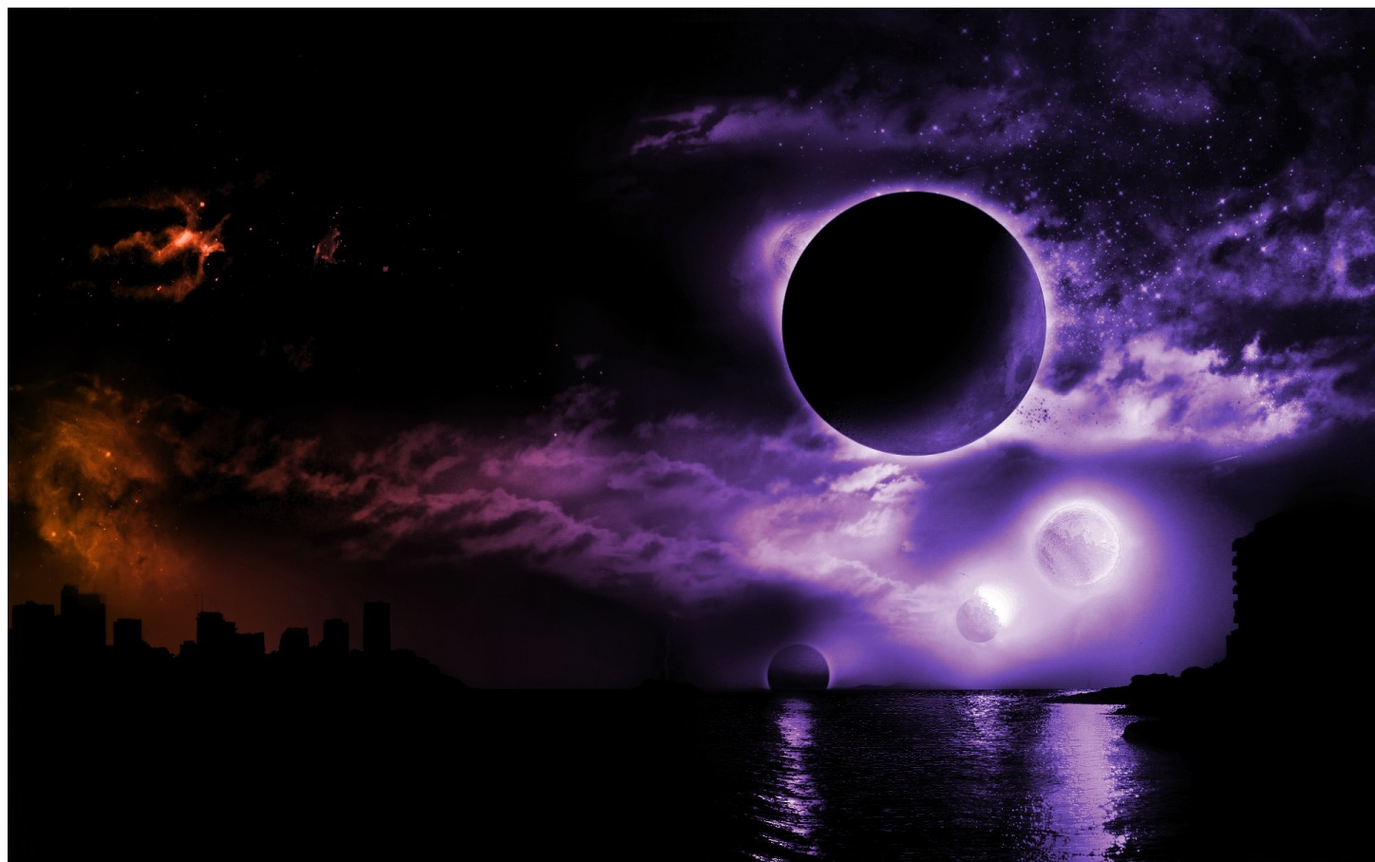
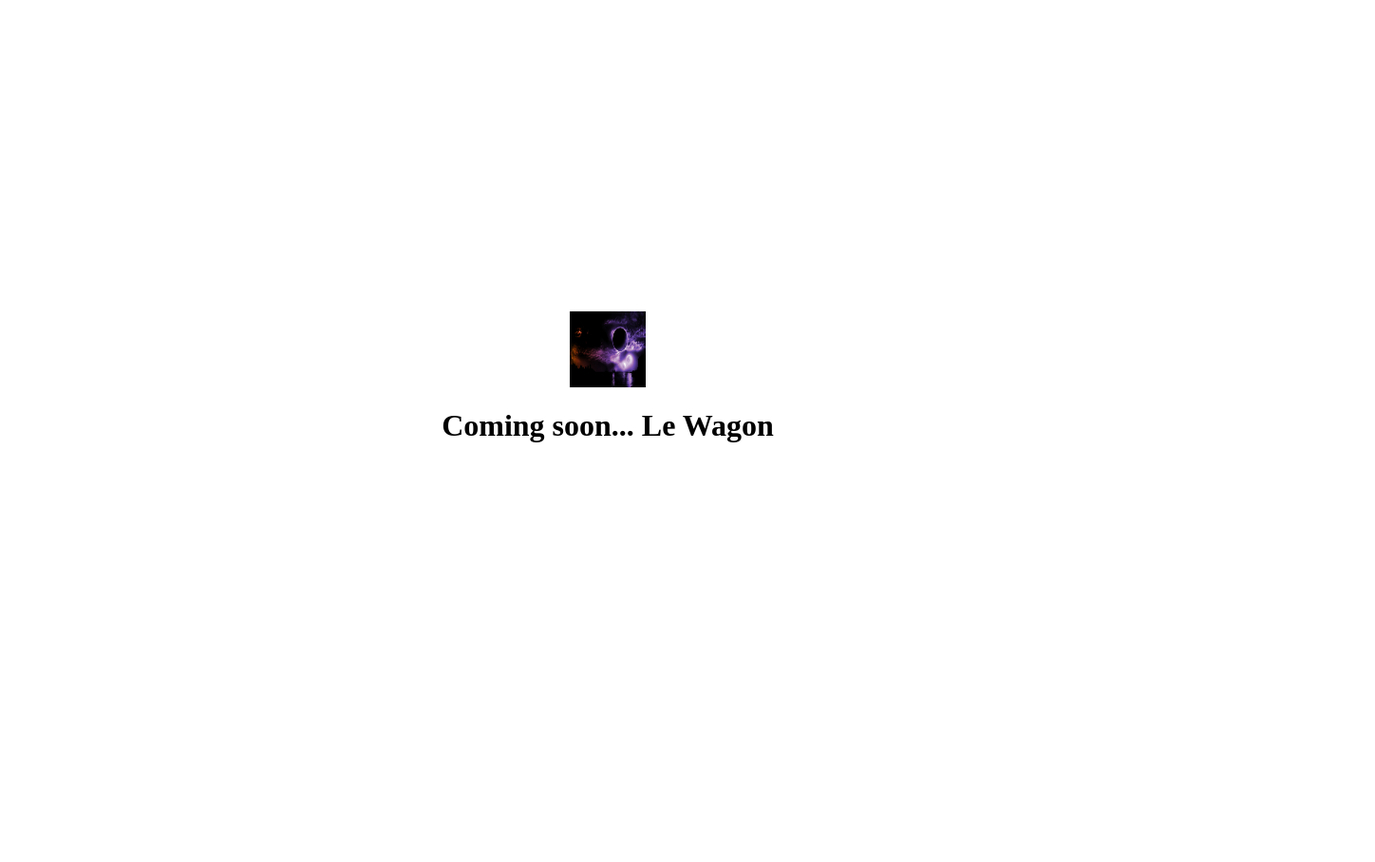
Before and after one commit to yberdysh/lewagonbootcamp, a plain HTML site: page index.html in a window 1280 px wide. Shown: the top 908 px of the page at 95% size, 1448 px wide, since content can reach past the window. After the commit the page ends 816 px from the top, so only its background shows below. Drawn offline with Linux system fonts and the light colour scheme.

Commit message:
Centered image and tagline

```diff
--- a/index.html
+++ b/index.html
@@ -1,10 +1,13 @@
 <!DOCTYPE html>
 <html>
 <head>
+	<link rel="stylesheet" type="text/css" href="style.css">
 	<title></title>
 </head>
 <body>
-	<img src="dark-abstract-hd-space-high-quality-amazing-165854.jpg">
+	<div id="container">
+	<img id="logo" src="dark-abstract-hd-space-high-quality-amazing-165854.jpg">
 	<h1>Coming soon... Le Wagon</h1>
+	</div>
 </body>
 </html>
--- /dev/null
+++ b/style.css
@@ -0,0 +1,17 @@
+body {
+	margin: 0
+	font-family: Helvetica;
+}
+
+#logo {
+	height: 80px;
+	width: 80px;
+}
+
+#container {
+	display: flex;
+	align-items: center;
+	justify-content: center;
+	height: 100vh;
+	flex-direction: column;
+}
```
